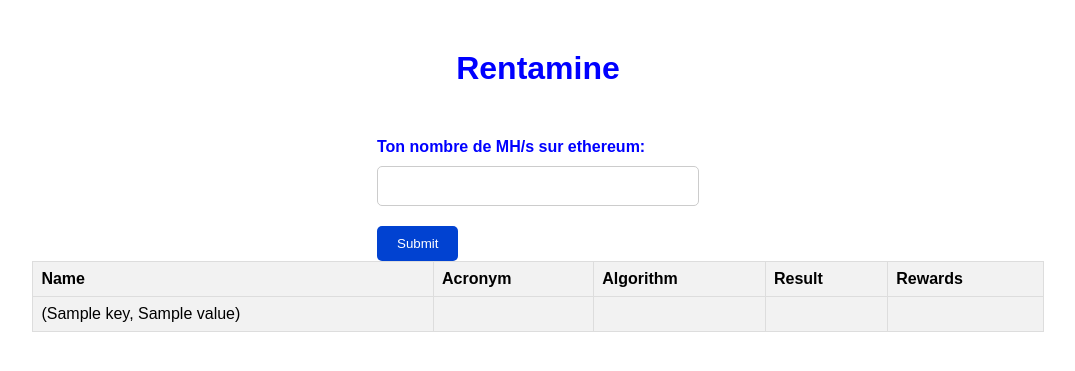
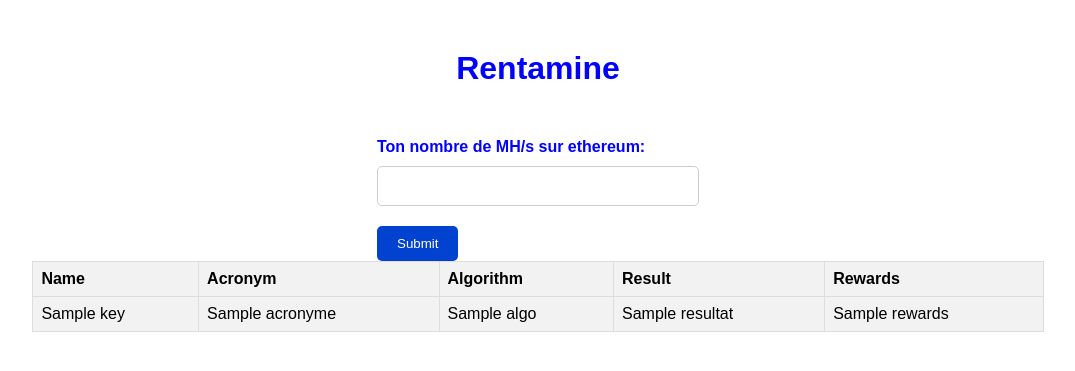
Before and after one commit to VTRMAZ/RENTAMINE, a Flask app: template TESTSITEFLASH/templates/index.html in a window 1280 px wide. Shown: the top 371 px of the page, without its empty margins (102-1177 px from the left). Run offline with Flask 2, Linux system fonts and the light colour scheme; the template is opened without the code that fills it: most values are stand-ins (such as "Sample title", 1, 10 or a date in 2020).

Commit message:
maj index.hmtl

```diff
--- a/TESTSITEFLASH/templates/index.html
+++ b/TESTSITEFLASH/templates/index.html
@@ -108,11 +108,11 @@
       </tr>
       {% for data_item in data %}
         <tr>
-          <td>{{ data[0] }}</td>
-          <td>{{ data[1]['acronyme'] }}</td>
-          <td>{{ data[1]['algo'] }}</td>
-          <td>{{ data[1]['resultat'] }}</td>
-          <td>{{ data[1]['rewards'] }}</td>
+          <td>{{ data_item[0] }}</td>
+          <td>{{ data_item[1]['acronyme'] }}</td>
+          <td>{{ data_item[1]['algo'] }}</td>
+          <td>{{ data_item[1]['resultat'] }}</td>
+          <td>{{ data_item[1]['rewards'] }}</td>
         </tr>
       {% endfor %}
     </table>
```
